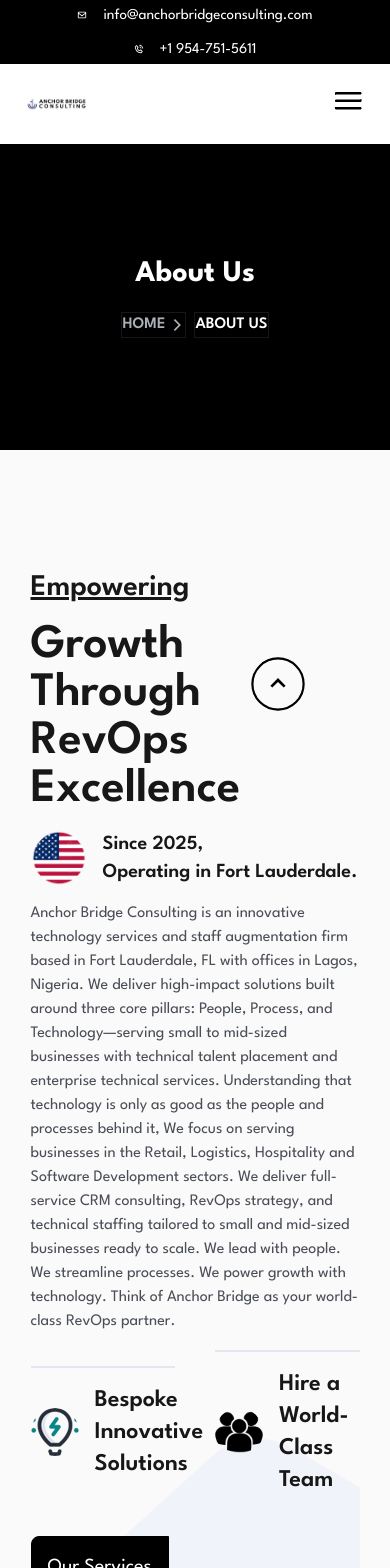
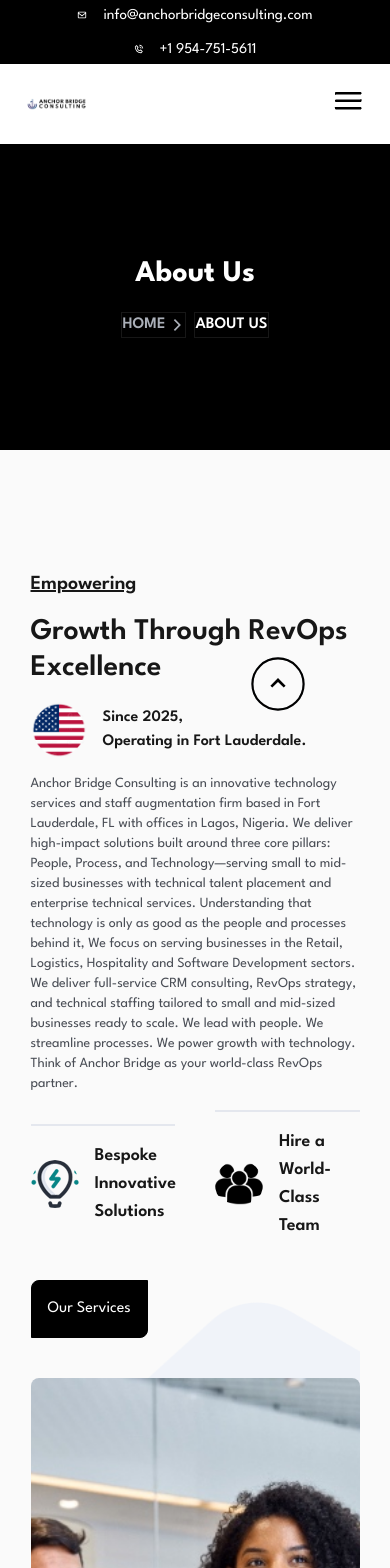
Before and after one commit to Inioluwajeremiah/anchorbridge, a Next.js app: page /about-us in a window 390 px wide. Shown: the top 1568 px of the page. Built offline with nearby package versions, Linux system fonts and the light colour scheme.

Commit message:
fix text dimension

```diff
--- a/src/components/aboutus/Empowering.tsx
+++ b/src/components/aboutus/Empowering.tsx
@@ -26,8 +26,10 @@
   return (
     <section className="w-[94%] lg:container mx-auto flex flex-col lg:flex-row items-start lg:items-center gap-10 bg-[url(/empowering_bg.png)] bg-no-repeat bg-center  py-20">
       <div className="w-full lg:w-1/2">
-        <h1 className="text-3xl font-semibold underline">Empowering</h1>
-        <h1 className="mt-4 text-5xl font-semibold">
+        <h1 className="text-xl md:text-2xl lg:text-3xl font-semibold underline">
+          Empowering
+        </h1>
+        <h1 className="mt-4 text-3xl md:text-4xl lg:text-5xl font-semibold">
           Growth Through RevOps Excellence
         </h1>
         <div className="flex flex-row items-center gap-4 mt-4">
@@ -39,12 +41,12 @@
             src={usaIcon}
           />
 
-          <p className="text-xl font-semibold">
+          <p className="text-base md:text-lg lg:text-xl font-semibold">
             Since 2025, <br />
             Operating in Fort Lauderdale.
           </p>
         </div>
-        <p className="text-text-color-dark text-base mt-4">
+        <p className="text-text-color-dark text-sm md:text-base mt-4">
           Anchor Bridge Consulting is an innovative technology services and
           staff augmentation firm based in Fort Lauderdale, FL with offices in
           Lagos, Nigeria. We deliver high-impact solutions built around three
@@ -72,13 +74,15 @@
                 height={50}
                 className="w-12 h-12 rounded-full"
               />
-              <p className="text-2xl font-semibold">{item.title}</p>
+              <p className="text-lg md:text-xl lg:text-2xl font-semibold">
+                {item.title}
+              </p>
             </div>
           ))}
         </div>
 
         {/* crm dervices button */}
-        <button className="bg-black text-xl hover:bg-white border border-black rounded-tl-lg rounded-br-lg text-white hover:rounded-tr-lg hover:rounded-bl-lg hover:rounded-tl-none hover:rounded-br-none  hover:text-black p-4 cursor-pointer duration-500 ">
+        <button className="bg-black text-base md:text-lg  lg:text-xl hover:bg-white border border-black rounded-tl-lg rounded-br-lg text-white hover:rounded-tr-lg hover:rounded-bl-lg hover:rounded-tl-none hover:rounded-br-none  hover:text-black p-4 cursor-pointer duration-500 ">
           Our Services
         </button>
       </div>
@@ -89,7 +93,7 @@
             alt="Empowering Image"
             className="w-full  h-[500px] lg:h-auto object-cover object-center rounded-lg"
           />
-          <p className="w-full lg:w-[120%] z-30 bg-black rounded-lg p-4 mt-4 text-white text-2xl font-semibold ">
+          <p className="w-full lg:w-[120%] z-30 bg-black rounded-lg p-4 mt-4 text-white text-lg md:text-xl lg:text-2xl font-semibold ">
             Solving Complex Problems With Purpose-Built Tools <br />
             <span className=" capitalize text-text-color-light font-medium leading-6 mt-4">
               / Godfrey Malan
```
